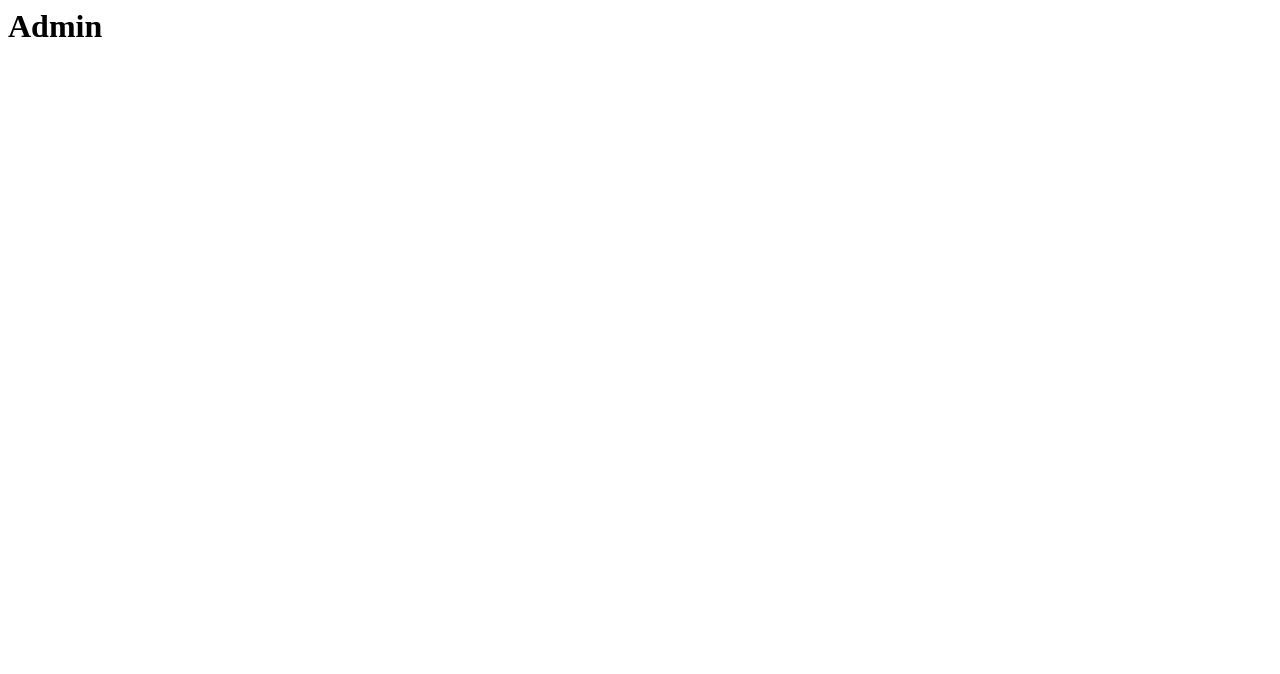
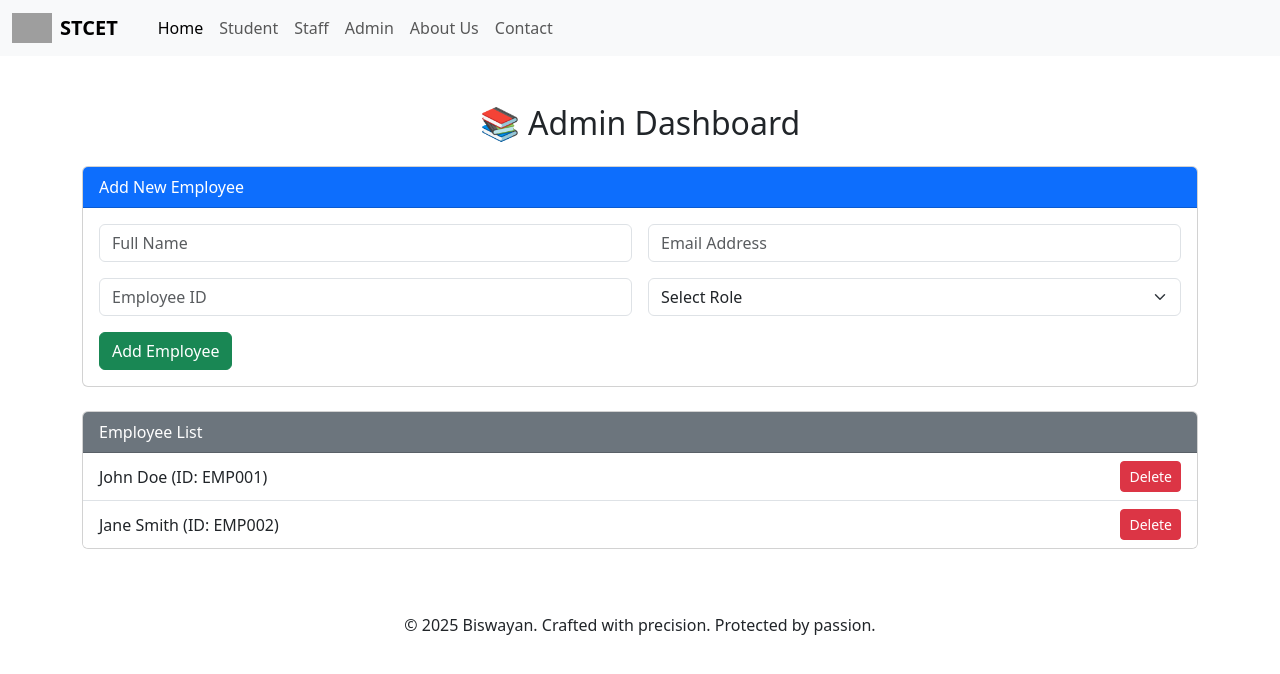
Before and after one commit to Avisiktaa/Library_management, a Flask app: page /admin in a window 1280 px wide. Before the commit the part shown is almost empty. Shown: the top 674 px of the page. Run offline with Flask 3, Linux system fonts and the light colour scheme; grey boxes are pictures that could not be loaded.

Commit message:
39:Admin_page

```diff
--- a/templates/admin.html
+++ b/templates/admin.html
@@ -1 +1,50 @@
-<h1>Admin</h1>
+{% extends "base.html" %}
+{% block t %} Admin {% endblock %}
+{% block b %}
+<div class="container py-5">
+    <h2 class="mb-4 text-center">📚 Admin Dashboard</h2>
+
+    <!-- Add Employee Form -->
+    <div class="card mb-4">
+      <div class="card-header bg-primary text-white">Add New Employee</div>
+      <div class="card-body">
+        <form id="addEmployeeForm">
+          <div class="row g-3">
+            <div class="col-md-6">
+              <input type="text" class="form-control" placeholder="Full Name" required>
+            </div>
+            <div class="col-md-6">
+              <input type="email" class="form-control" placeholder="Email Address" required>
+            </div>
+            <div class="col-md-6">
+              <input type="text" class="form-control" placeholder="Employee ID" required>
+            </div>
+            <div class="col-md-6">
+              <select class="form-select" required>
+                <option value="">Select Role</option>
+                <option value="Staff">Staff</option>
+                <option value="Admin">Admin</option>
+              </select>
+            </div>
+          </div>
+          <button type="submit" class="btn btn-success mt-3">Add Employee</button>
+        </form>
+      </div>
+    </div>
+
+    <div class="card">
+      <div class="card-header bg-secondary text-white">Employee List</div>
+      <ul class="list-group list-group-flush">
+        <li class="list-group-item d-flex justify-content-between align-items-center">
+          John Doe (ID: EMP001)
+          <a href="#" type="button" class="btn btn-sm btn-danger">Delete</a>
+        </li>
+        <li class="list-group-item d-flex justify-content-between align-items-center">
+          Jane Smith (ID: EMP002)
+          <button class="btn btn-sm btn-danger">Delete</button>
+        </li>
+        <!-- Add more dynamically -->
+      </ul>
+    </div>
+  </div>
+{% endblock b %}
--- a/templates/base.html
+++ b/templates/base.html
@@ -4,7 +4,7 @@
     <meta charset="UTF-8">
     <meta name="viewport" content="width=device-width, initial-scale=1.0">
     <link href="https://cdn.jsdelivr.net/npm/bootstrap@5.3.7/dist/css/bootstrap.min.css" rel="stylesheet" integrity="sha384-LN+7fdVzj6u52u30Kp6M/trliBMCMKTyK833zpbD+pXdCLuTusPj697FH4R/5mcr" crossorigin="anonymous">
-    <title>{{t}}</title>
+    <title>{% block t %} {% endblock %}</title>
 </head>
 <header>
 <nav class="navbar navbar-expand-lg bg-body-tertiary">
@@ -36,8 +36,11 @@
 
 </header>
 <body>
-    {% block  start %}
+    {% block  b %}
 
-    {% endblock start %}
+    {% endblock b %}
 </body>
+<footer class="text-center py-3">
+  &copy; 2025 Biswayan. Crafted with precision. Protected by passion.
+</footer>
 </html>
```
